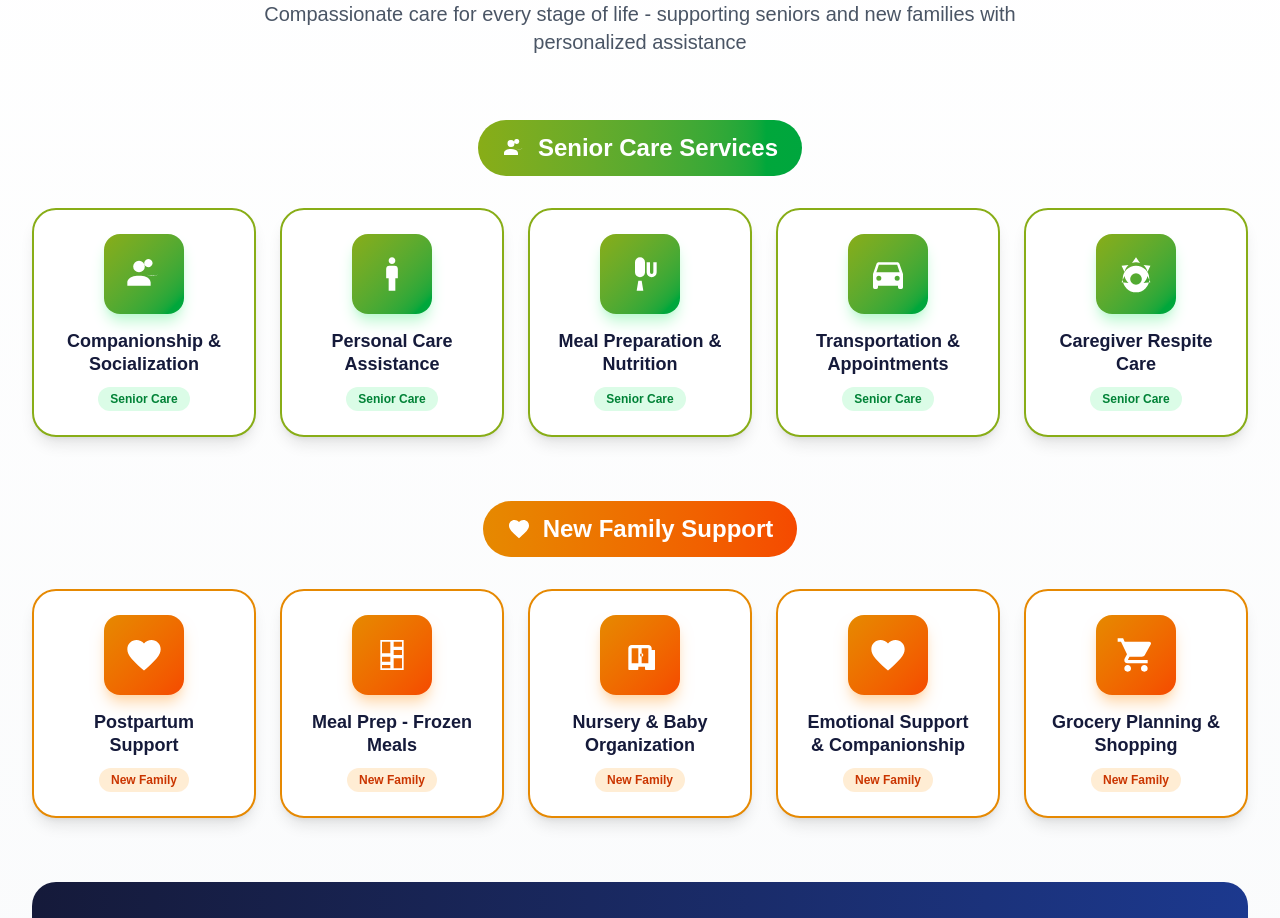
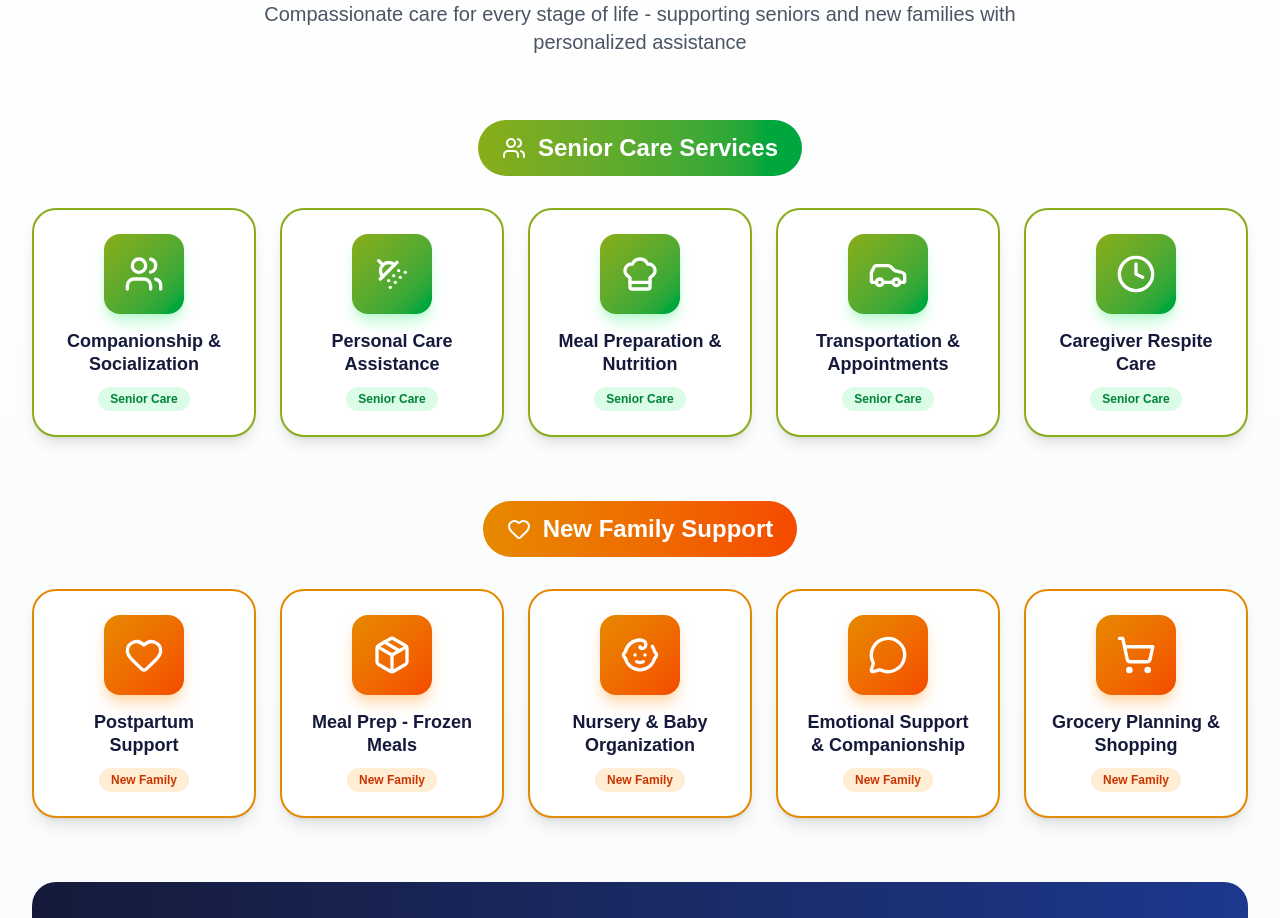
Before and after one commit to brendonwanderlust/mariposa-home-site, a React (Vite) app: page / in a window 1280 px wide. Shown: the part 1000-1918 px from the top of the page. Built offline with nearby package versions, Linux system fonts and the light colour scheme.

Commit message:
added icons

```diff
--- a/package.json
+++ b/package.json
@@ -12,6 +12,7 @@
   "dependencies": {
     "@tailwindcss/cli": "^4.1.10",
     "@tailwindcss/vite": "^4.1.10",
+    "lucide-react": "^0.515.0",
     "react": "^19.1.0",
     "react-dom": "^19.1.0",
     "react-router-dom": "^7.6.2"
--- a/src/pages/home/sections/ServicesOverview.tsx
+++ b/src/pages/home/sections/ServicesOverview.tsx
@@ -1,3 +1,15 @@
+import {
+  Baby,
+  Car,
+  ChefHat,
+  Clock,
+  Heart,
+  MessageCircle,
+  Package,
+  ShoppingCart,
+  ShowerHead,
+  Users,
+} from "lucide-react";
 import type { JSX } from "react";
 import { Link } from "react-router-dom";
 
@@ -14,109 +26,69 @@ const ServicesOverview = () => {
       title: "Companionship & Socialization",
       description:
         "Meaningful connections and warm support to combat isolation and loneliness",
-      icon: (
-        <svg className="w-10 h-10" fill="currentColor" viewBox="0 0 24 24">
-          <path d="M16 17v2H2v-2s0-4 7-4 7 4 7 4M12.5 7.5A3.5 3.5 0 1 0 9 11a3.5 3.5 0 0 0 3.5-3.5M15.94 13a5.32 5.32 0 0 1-.94-.1 5.57 5.57 0 0 1-1.44-.55A3.88 3.88 0 0 0 17 13a3.88 3.88 0 0 0 3.47-.68A5.57 5.57 0 0 1 19 12.9a5.32 5.32 0 0 1-.94.1c-.41 0-.56-.08-1.12-.08s-.71.08-1.12.08m1.12-6.52A2.5 2.5 0 1 0 14.56 8a2.5 2.5 0 0 0 2.5-2.5z" />
-        </svg>
-      ),
+      icon: <Users className="w-10 h-10" />,
       category: "senior",
     },
     {
       title: "Personal Care Assistance",
       description:
         "Dignified support with bathing, oral hygiene, and daily personal needs",
-      icon: (
-        <svg className="w-10 h-10" fill="currentColor" viewBox="0 0 24 24">
-          <path d="M12,2C13.11,2 14,2.9 14,4C14,5.11 13.11,6 12,6C10.9,6 10,5.11 10,4C10,2.9 10.9,2 12,2M10.5,7H13.5A2,2 0 0,1 15.5,9V14.5H14V22H10V14.5H8.5V9A2,2 0 0,1 10.5,7Z" />
-        </svg>
-      ),
+      icon: <ShowerHead className="w-10 h-10" />,
       category: "senior",
     },
     {
       title: "Meal Preparation & Nutrition",
       description:
         "Healthy meal planning, preparation, and nutritional support for wellbeing",
-      icon: (
-        <svg className="w-10 h-10" fill="currentColor" viewBox="0 0 24 24">
-          <path d="M12,2A3,3 0 0,1 15,5V11A3,3 0 0,1 12,14A3,3 0 0,1 9,11V5A3,3 0 0,1 12,2M16,5V11A3,3 0 0,0 19,14A3,3 0 0,0 22,11V5H20V11A1,1 0 0,1 19,12A1,1 0 0,1 18,11V5H16M11,16L10,22H14L13,16H11Z" />
-        </svg>
-      ),
+      icon: <ChefHat className="w-10 h-10" />,
       category: "senior",
     },
     {
       title: "Transportation & Appointments",
       description:
         "Safe, reliable transportation to medical appointments and errands",
-      icon: (
-        <svg className="w-10 h-10" fill="currentColor" viewBox="0 0 24 24">
-          <path d="M5,11L6.5,6.5H17.5L19,11M17.5,16A1.5,1.5 0 0,1 16,14.5A1.5,1.5 0 0,1 17.5,13A1.5,1.5 0 0,1 19,14.5A1.5,1.5 0 0,1 17.5,16M6.5,16A1.5,1.5 0 0,1 5,14.5A1.5,1.5 0 0,1 6.5,13A1.5,1.5 0 0,1 8,14.5A1.5,1.5 0 0,1 6.5,16M18.92,6C18.72,5.42 18.16,5 17.5,5H6.5C5.84,5 5.28,5.42 5.08,6L3,12V20A1,1 0 0,0 4,21H5A1,1 0 0,0 6,20V19H18V20A1,1 0 0,0 19,21H20A1,1 0 0,0 21,20V12L18.92,6Z" />
-        </svg>
-      ),
+      icon: <Car className="w-10 h-10" />,
       category: "senior",
     },
     {
       title: "Caregiver Respite Care",
       description:
         "Relief for family caregivers with flexible, compassionate backup support",
-      icon: (
-        <svg className="w-10 h-10" fill="currentColor" viewBox="0 0 24 24">
-          <path d="M12,18.5A3.5,3.5 0 0,1 8.5,15A3.5,3.5 0 0,1 12,11.5A3.5,3.5 0 0,1 15.5,15A3.5,3.5 0 0,1 12,18.5M12,7A8,8 0 0,0 4,15A8,8 0 0,0 12,23A8,8 0 0,0 20,15A8,8 0 0,0 12,7M12,2L14.39,5.42C13.65,5.15 12.84,5 12,5C11.16,5 10.35,5.15 9.61,5.42L12,2M3.34,7L7.5,6.65C6.9,7.16 6.36,7.78 5.94,8.5C5.5,9.24 5.25,10 5.11,10.79L3.34,7M3.36,17L5.12,13.23C5.26,14 5.53,14.78 5.95,15.5C6.37,16.24 6.91,16.86 7.5,17.37L3.36,17M20.65,7L18.88,10.79C18.74,10 18.47,9.23 18.05,8.5C17.63,7.78 17.1,7.15 16.5,6.64L20.65,7M20.64,17L16.5,17.36C17.09,16.85 17.62,16.22 18.04,15.5C18.46,14.77 18.73,14 18.87,13.21L20.64,17Z" />
-        </svg>
-      ),
+      icon: <Clock className="w-10 h-10" />,
       category: "senior",
     },
     {
       title: "Postpartum Support",
       description:
         "Gentle care and assistance during recovery after childbirth",
-      icon: (
-        <svg className="w-10 h-10" fill="currentColor" viewBox="0 0 24 24">
-          <path d="M12,21.35L10.55,20.03C5.4,15.36 2,12.27 2,8.5C2,5.41 4.42,3 7.5,3C9.24,3 10.91,3.81 12,5.08C13.09,3.81 14.76,3 16.5,3C19.58,3 22,5.41 22,8.5C22,12.27 18.6,15.36 13.45,20.03L12,21.35Z" />
-        </svg>
-      ),
+      icon: <Heart className="w-10 h-10" />,
       category: "family",
     },
     {
       title: "Meal Prep - Frozen Meals",
       description: "Nutritious freezer meal preparation for busy new families",
-      icon: (
-        <svg className="w-10 h-10" fill="currentColor" viewBox="0 0 24 24">
-          <path d="M5,21V3H19V21H5M6,4V11H11V4H6M13,4V7H18V4H13M18,9H13V12H18V9M11,13H6V16H11V13M13,14V20H18V14H13M11,18H6V20H11V18Z" />
-        </svg>
-      ),
+      icon: <Package className="w-10 h-10" />,
       category: "family",
     },
     {
       title: "Nursery & Baby Organization",
       description:
         "Setting up and organizing baby gear, supplies, and nursery spaces",
-      icon: (
-        <svg className="w-10 h-10" fill="currentColor" viewBox="0 0 24 24">
-          <path d="M21,8V20.5C21,20.78 20.78,21 20.5,21H15.5C15.22,21 15,20.78 15,20.5V19H11V20.5C11,20.78 10.78,21 10.5,21H5.5C5.22,21 5,20.78 5,20.5V8C5,6.9 5.9,6 7,6H17C18.1,6 19,6.9 19,8V9H21V8M19,11H21V15H19V11M13,11A1,1 0 0,0 12,12A1,1 0 0,0 13,13A1,1 0 0,0 14,12A1,1 0 0,0 13,11M7,8V17H11V8H7M13,8V17H17V8H13Z" />
-        </svg>
-      ),
+      icon: <Baby className="w-10 h-10" />,
       category: "family",
     },
     {
       title: "Emotional Support & Companionship",
       description:
         "Compassionate listening and encouragement during life transitions",
-      icon: (
-        <svg className="w-10 h-10" fill="currentColor" viewBox="0 0 24 24">
-          <path d="M12,21.35L10.55,20.03C5.4,15.36 2,12.27 2,8.5C2,5.41 4.42,3 7.5,3C9.24,3 10.91,3.81 12,5.08C13.09,3.81 14.76,3 16.5,3C19.58,3 22,5.41 22,8.5C22,12.27 18.6,15.36 13.45,20.03L12,21.35Z" />
-        </svg>
-      ),
+      icon: <MessageCircle className="w-10 h-10" />,
       category: "family",
     },
     {
       title: "Grocery Planning & Shopping",
       description:
         "Complete grocery planning, shopping, and household errands support",
-      icon: (
-        <svg className="w-10 h-10" fill="currentColor" viewBox="0 0 24 24">
-          <path d="M17,18C15.89,18 15,18.89 15,20A2,2 0 0,0 17,22A2,2 0 0,0 19,20C19,18.89 18.1,18 17,18M1,2V4H3L6.6,11.59L5.24,14.04C5.09,14.32 5,14.65 5,15A2,2 0 0,0 7,17H19V15H7.42A0.25,0.25 0 0,1 7.17,14.75C7.17,14.7 7.18,14.66 7.2,14.63L8.1,13H15.55C16.3,13 16.96,12.58 17.3,11.97L20.88,5.5C20.95,5.34 21,5.17 21,5A1,1 0 0,0 20,4H5.21L4.27,2M7,18C5.89,18 5,18.89 5,20A2,2 0 0,0 7,22A2,2 0 0,0 9,20C9,18.89 8.1,18 7,18Z" />
-        </svg>
-      ),
+      icon: <ShoppingCart className="w-10 h-10" />,
       category: "family",
     },
   ];
@@ -158,11 +130,6 @@ const ServicesOverview = () => {
         {service.title}
       </h3>
 
-      {/* Service Description */}
-      {/* <p className="text-sm text-gray-600 text-center mb-4 px-2 leading-relaxed">
-        {service.description}
-      </p> */}
-
       {/* Category Badge */}
       <div
         className={`mx-auto w-fit px-3 py-1 rounded-full text-xs font-semibold ${
@@ -194,13 +161,7 @@ const ServicesOverview = () => {
         <div className="mb-16">
           <div className="flex items-center justify-center mb-8">
             <div className="flex items-center bg-gradient-to-r from-mariposa-green to-green-600 text-white px-6 py-3 rounded-full">
-              <svg
-                className="w-6 h-6 mr-3"
-                fill="currentColor"
-                viewBox="0 0 24 24"
-              >
-                <path d="M16 17v2H2v-2s0-4 7-4 7 4 7 4M12.5 7.5A3.5 3.5 0 1 0 9 11a3.5 3.5 0 0 0 3.5-3.5M15.94 13a5.32 5.32 0 0 1-.94-.1 5.57 5.57 0 0 1-1.44-.55A3.88 3.88 0 0 0 17 13a3.88 3.88 0 0 0 3.47-.68A5.57 5.57 0 0 1 19 12.9a5.32 5.32 0 0 1-.94.1c-.41 0-.56-.08-1.12-.08s-.71.08-1.12.08m1.12-6.52A2.5 2.5 0 1 0 14.56 8a2.5 2.5 0 0 0 2.5-2.5z" />
-              </svg>
+              <Users className="w-6 h-6 mr-3" />
               <h3 className="text-2xl font-bold">Senior Care Services</h3>
             </div>
           </div>
@@ -219,13 +180,7 @@ const ServicesOverview = () => {
         <div className="mb-16">
           <div className="flex items-center justify-center mb-8">
             <div className="flex items-center bg-gradient-to-r from-mariposa-orange to-orange-600 text-white px-6 py-3 rounded-full">
-              <svg
-                className="w-6 h-6 mr-3"
-                fill="currentColor"
-                viewBox="0 0 24 24"
-              >
-                <path d="M12,21.35L10.55,20.03C5.4,15.36 2,12.27 2,8.5C2,5.41 4.42,3 7.5,3C9.24,3 10.91,3.81 12,5.08C13.09,3.81 14.76,3 16.5,3C19.58,3 22,5.41 22,8.5C22,12.27 18.6,15.36 13.45,20.03L12,21.35Z" />
-              </svg>
+              <Heart className="w-6 h-6 mr-3" />
               <h3 className="text-2xl font-bold">New Family Support</h3>
             </div>
           </div>
```
Also changed, not shown: 1 other file (tests, documents, lock files or other folders).
